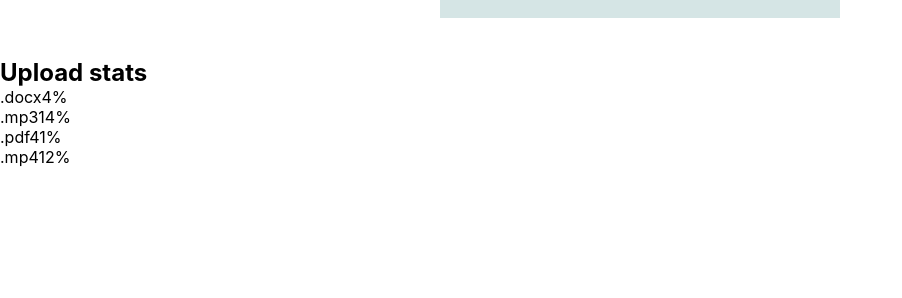
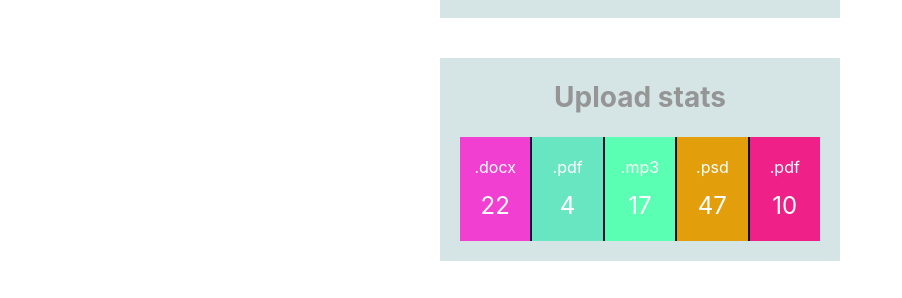
Before and after one commit to Evgeniy-D-2022/goit-react-hw-01-components, a React (Create React App) app: page / in a window 1280 px wide. Shown: the part 506-804 px from the top of the page, without its empty margins (0-902 px from the left). Built offline with nearby package versions, Linux system fonts and the light colour scheme.

Commit message:
ended part-Statistics-hw-1

```diff
--- a/src/components/Statistics/Statistics.jsx
+++ b/src/components/Statistics/Statistics.jsx
@@ -1,32 +1,20 @@
 import PropTypes from "prop-types";
 import React from "react";
-import { } from './Statistics.styled';
+import { StatisticsSection, StatisticsTitle, StatisticsList, StatisticsItem, StatisticsLabel, StatisticsPercentage } from './Statistics.styled';
 import { generateColor } from './randomColor';
 
 export const Statistics = ({ title, stats }) => {
     return (
-        <section class="statistics">
-  <h2 class="title">Upload stats</h2>
+        <StatisticsSection>
+  {title && <StatisticsTitle>{title}</StatisticsTitle>}
 
-  <ul class="stat-list">
-    <li class="item">
-      <span class="label">.docx</span>
-      <span class="percentage">4%</span>
-    </li>
-    <li class="item">
-      <span class="label">.mp3</span>
-      <span class="percentage">14%</span>
-    </li>
-    <li class="item">
-      <span class="label">.pdf</span>
-      <span class="percentage">41%</span>
-    </li>
-    <li class="item">
-      <span class="label">.mp4</span>
-      <span class="percentage">12%</span>
-    </li>
-  </ul>
-</section>
+  <StatisticsList> {stats.map(elem => (<StatisticsItem key={elem.id}
+  style={{ backgroundColor: generateColor() }}>
+    <StatisticsLabel>{elem.label}</StatisticsLabel>
+    <StatisticsPercentage>{elem.percentage}</StatisticsPercentage>
+  </StatisticsItem>))}
+  </StatisticsList>
+</StatisticsSection>
     )
 }
 
--- a/src/components/Statistics/Statistics.styled.jsx
+++ b/src/components/Statistics/Statistics.styled.jsx
@@ -0,0 +1,63 @@
+import styled from "@emotion/styled";
+
+export const StatisticsSection = styled.section`
+display: flex;
+flex-direction: column;
+align-content: center;
+padding: 20px;
+background-color: #d5e5e5;
+width: 360px;
+margin: 40px auto;
+`
+
+export const StatisticsTitle = styled.h2`
+font-size: 28px;
+line-height: 1.4;
+font-weight: bold;
+color: #959595;
+margin-bottom: 20px;
+text-align: center;
+`
+
+export const StatisticsList = styled.ul`
+background-color: #b4d4d6;
+width: 100%;
+display: flex;
+align-items: center;
+justify-content: center;
+`
+
+export const StatisticsItem = styled.li`
+  width: 100%;
+  display: flex;
+  flex-direction: column;
+  align-items: center;
+  padding: 5px;
+  :not(:last-child) {
+    border-right: 2px solid #101030;
+  }
+  :not(:last-child) span {
+    border-right: none;
+  }
+`
+
+export const StatisticsLabel = styled.span`
+  display: flex;
+  color: #fffefe;
+  font-size: 16px;
+  line-height: 1.4;
+  text-align: center;
+  justify-content: center;
+  margin-top: 14px;
+`
+
+export const StatisticsPercentage = styled.span`
+  display: flex;
+  color: #fffefe;
+  font-size: 24px;
+  line-height: 1.4;
+  text-align: center;
+  justify-content: center;
+  margin-top: 10px;
+  margin-bottom: 14px;
+`
```
